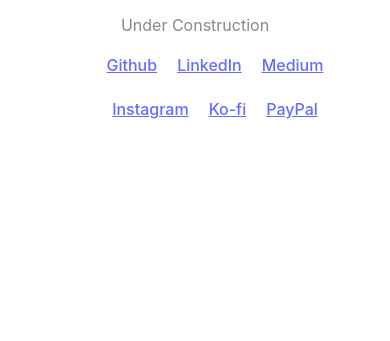
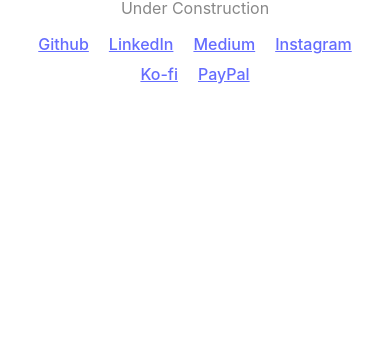
Before and after one commit to mithi/underconstruction, a website built with Vite: page index.html in a window 390 px wide. Shown: the part 503-844 px from the top of the page. Built offline with nearby package versions, Linux system fonts and the light colour scheme.

Commit message:
Improve css - scrollbar, responsiveness

```diff
--- a/style.css
+++ b/style.css
@@ -1,77 +1,124 @@
 :root {
   font-family: Inter, system-ui, Avenir, Helvetica, sans-serif;
-  line-height: 1.5;
   font-weight: 400;
+
+  font-synthesis: none;
+  text-rendering: optimizeLegibility;
+  -webkit-font-smoothing: antialiased;
+  -moz-osx-font-smoothing: grayscale;
+
+  --scrollbar-bg: rgba(0, 0, 0, 0);
+  --thumb-bg: rgba(255, 255, 255, 0.2);
+  --accent-dark: #646cff;
+  --accent-hover: #535bf2;
+  --accent-light: #747bff;
+  --logo-dropshadow: #646cffaa;
+  --paragraph-color: #888;
+  --light-theme-background: #ffffff;
+  --light-theme-color: #213547;
 
   color-scheme: light dark;
   color: rgba(255, 255, 255, 0.87);
   background-color: #242424;
 
-  font-synthesis: none;
-  text-rendering: optimizeLegibility;
-  -webkit-font-smoothing: antialiased;
-  -moz-osx-font-smoothing: grayscale;
+  scrollbar-width: thin;
+  scrollbar-color: var(--thumb-bg) var(--scrollbar-bg);
 }
 
-a {
-  font-weight: 500;
-  color: #646cff;
-  text-decoration: underline;
+::-webkit-scrollbar {
+  width: 8px;
+  height: 10px;
 }
 
-a:hover {
-  color: #535bf2;
+::-webkit-scrollbar-track {
+  background: var(--scrollbar-bg);
+}
+
+::-webkit-scrollbar-thumb {
+  background-color: var(--thumb-bg);
+  border-radius: 6px;
+  border: 3px solid var(--scrollbar-bg);
+}
+
+::-webkit-scrollbar-corner {
+  background: var(--scrollbar-bg);
 }
 
 body {
   margin: 0;
   display: flex;
   place-items: center;
-  min-width: 320px;
   min-height: 100vh;
 }
 
 h1 {
   font-size: 1.2em;
-  line-height: 1.1;
+  line-height: 1;
+}
+
+a {
+  font-weight: 500;
+  color: var(--accent-dark);
+  text-decoration: underline;
+}
+
+a:hover {
+  color: var(--accent-hover);
+}
+
+ul {
+  display: flex;
+  flex-wrap: wrap;
+  max-width: 360px;
+  min-width: 170px;
+  margin-block-start: 0px;
+  margin-block-end: 0px;
+  padding-inline-start: 0px;
+  text-align: center;
+  justify-content: center;
+  list-style-type: none;
+  gap: 10px 20px;
+  padding: 0px;
+}
+
+li {
+  margin: 0;
+  padding: 0;
 }
 
 #app {
   margin: 0 auto;
-  padding: 2rem;
   text-align: center;
 }
 
 .logo {
   height: 12em;
-  padding: 1.5em;
   will-change: filter;
   transition: filter 300ms;
 }
 
 .logo:hover {
-  filter: drop-shadow(0 0 2em #646cffaa);
+  filter: drop-shadow(0 0 2em var(--logo-dropshadow));
 }
 
 .paragraph {
-  color: #888;
+  color: var(--paragraph-color);
 }
 
 @media (prefers-color-scheme: light) {
   :root {
-    color: #213547;
-    background-color: #ffffff;
+    color: var(--light-theme-color);
+    background-color: var(--light-theme-background);
   }
   a:hover {
-    color: #747bff;
+    color: var(--accent-light);
   }
 }
 
-ul {
-  display: flex;
-  margin: 0px 20px;
-  flex-wrap: wrap;
-  justify-content: center;
-  list-style-type: none;
-  gap: 20px;
+@media (max-height: 420px) {
+  .logo {
+    height: calc(40vh - 20px);
+    min-height: 60px;
+    padding: 0px;
+  }
 }
```
